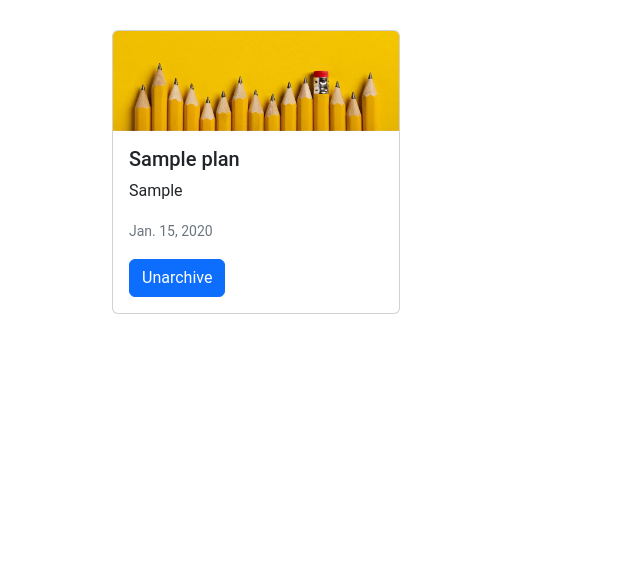
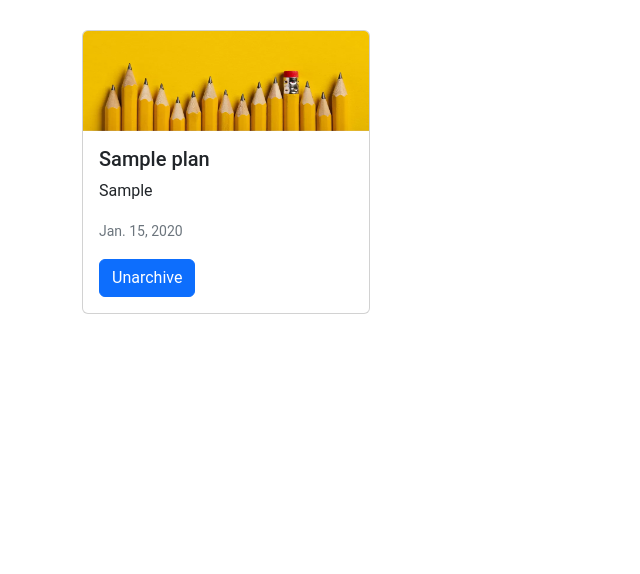
Before and after one commit to Leo-GeZhao/Tracker, a Django app: template main_app/templates/archive.html in a window 1280 px wide. Shown: the part 56-630 px from the top of the page, without its empty margins (0-640 px from the left). Run offline with Django 4.2, Linux system fonts and the light colour scheme; the template is opened without the code that fills it: values that come from a table or form of the project are taken from there, others are empty; tables that the repository leaves empty hold one stand-in row (values such as "Sample post").

Commit message:
fix bugs

```diff
--- a/main_app/templates/archive.html
+++ b/main_app/templates/archive.html
@@ -2,11 +2,11 @@
 
 {% block content %}
 
-<div class="container" style="margin-left:100px">
+<div class="container">
     <div class="row">
         {% for archive_plan in archive_plans %}
         <div class="col-lg">
-            <div class="card" style="width: 18rem; margin-bottom: 20px;">
+            <div class="card mb-5" style="width: 18rem;">
                 <img src="../static/img/pencil.webp" class="card-img-top" alt="..." style="height:100px">
                 <div class="card-body">
                   <h5 class="card-title">{{archive_plan.title}}</h5>
--- a/main_app/templates/index.html
+++ b/main_app/templates/index.html
@@ -16,7 +16,7 @@
             {% for plan in plans %}
                 {% if not plan.is_archived %}
                 <div class="col-lg">
-                    <div class="card" style="width: 18rem; margin-bottom: 20px;">
+                    <div class="card {{ plan.is_priority|yesno:'border-warning, border-success' }}" style="width: 18rem; margin-bottom: 20px;">
                         <img src="../static/img/pencil.webp" class="card-img-top" alt="..." style="height:100px">
                         <div class="card-body">
                         <h5 class="card-title">{{plan.title}}</h5>
@@ -44,7 +44,7 @@
                                     <button type="submit" class="btn btn-primary" style="margin:11px 0 0 10px;">Archive</button>
                                 </form>
                             </div>
-                            <div id="add_priority" class="form-check form-switch" style="margin-top:10px;">
+                            <div id="add_priority" class="form-check form-switch mt-3">
                                 <form action="{% url 'add_priority' plan.id %}" method="post">
                                     {% csrf_token %}
                                     <input class="form-check-input" type="checkbox" id="flexSwitchCheckChecked" onchange="document.getElementById('add_priority').submit()" checked>
```
